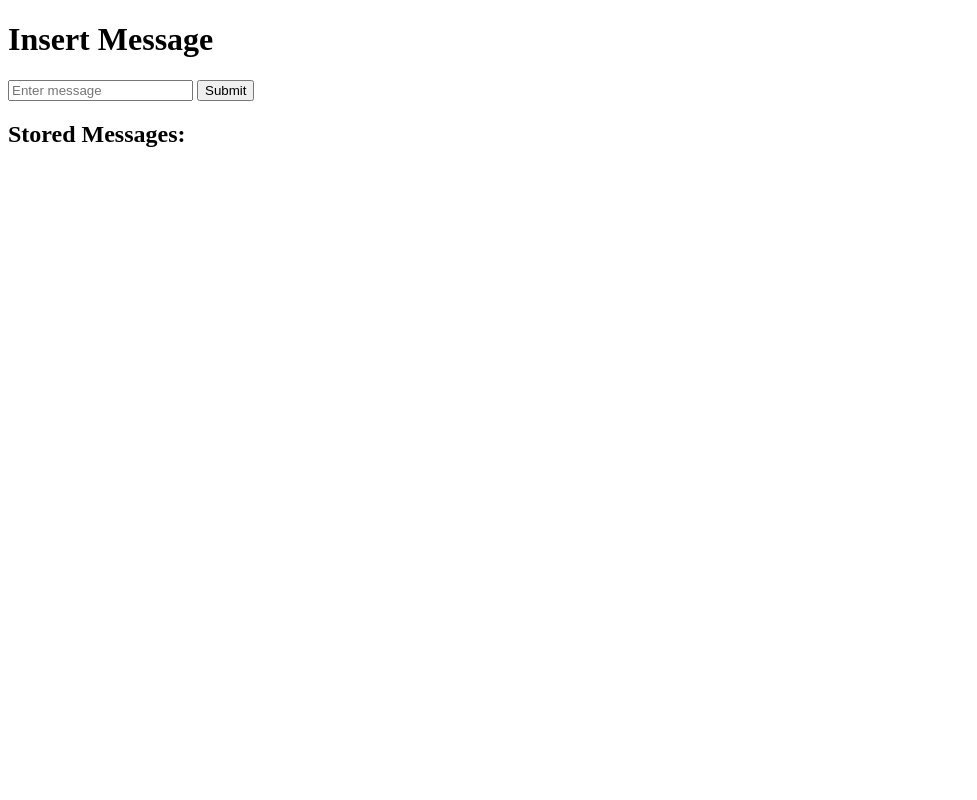
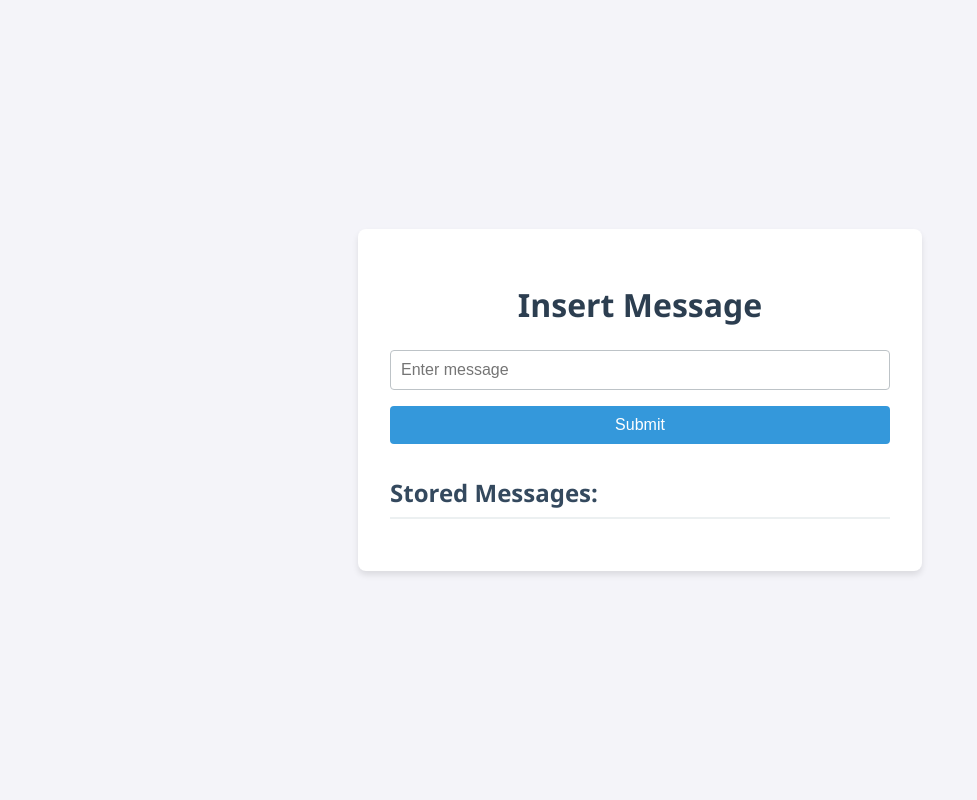
Before and after one commit to chandusaigari/project, a Flask app: page / in a window 1280 px wide. Shown: the whole page, without its empty margins (0-977 px from the left). Run offline with Flask 3, Linux system fonts and the light colour scheme; data that the repository does not hold is empty.

Commit message:
commited

```diff
--- /dev/null
+++ b/static/style.css
@@ -0,0 +1,68 @@
+body {
+    font-family: 'Segoe UI', Tahoma, Geneva, Verdana, sans-serif;
+    background-color: #f4f4f9;
+    color: #333;
+    display: flex;
+    justify-content: center;
+    align-items: center;
+    min-height: 100vh;
+    margin: 0;
+}
+.container {
+    background-color: #ffffff;
+    padding: 2rem;
+    border-radius: 8px;
+    box-shadow: 0 4px 6px rgba(0, 0, 0, 0.1);
+    width: 100%;
+    max-width: 500px;
+}
+h1 {
+    color: #2c3e50;
+    text-align: center;
+    margin-bottom: 1.5rem;
+}
+h2 {
+    color: #34495e;
+    margin-top: 2rem;
+    border-bottom: 2px solid #ecf0f1;
+    padding-bottom: 0.5rem;
+}
+form {
+    display: flex;
+    flex-direction: column;
+    gap: 1rem;
+}
+input[type="text"] {
+    padding: 10px;
+    border: 1px solid #bdc3c7;
+    border-radius: 4px;
+    font-size: 1rem;
+}
+input[type="text"]:focus {
+    border-color: #3498db;
+    outline: none;
+    box-shadow: 0 0 5px rgba(52, 152, 219, 0.5);
+}
+button {
+    padding: 10px;
+    background-color: #3498db;
+    color: white;
+    border: none;
+    border-radius: 4px;
+    font-size: 1rem;
+    cursor: pointer;
+    transition: background-color 0.3s;
+}
+button:hover {
+    background-color: #2980b9;
+}
+ul {
+    list-style-type: none;
+    padding: 0;
+}
+li {
+    background-color: #ecf0f1;
+    margin: 0.5rem 0;
+    padding: 10px;
+    border-radius: 4px;
+}
--- a/templates/index.html
+++ b/templates/index.html
@@ -1,18 +1,24 @@
 <!DOCTYPE html>
-<html>
-<head><title>Flask MySQL App</title></head>
+<html lang="en">
+<head>
+    <title>Flask MySQL App</title>
+    <meta charset="UTF-8">
+    <meta name="viewport" content="width=device-width, initial-scale=1.0">
+    <link rel="stylesheet" href="{{ url_for('static', filename='style.css') }}">
+</head>
 <body>
+    <div class="container">
         <h1>Insert Message</h1>
         <form method="POST">
             <input type="text" name="message" required placeholder="Enter message" />
             <button type="submit">Submit</button>
         </form>
-
         <h2>Stored Messages:</h2>
         <ul>
             {% for msg in messages %}
             <li>{{ msg }}</li>
             {% endfor %}
         </ul>
+    </div>
 </body>
 </html>
```
Lines whose indentation alone changed are shown as unchanged.
